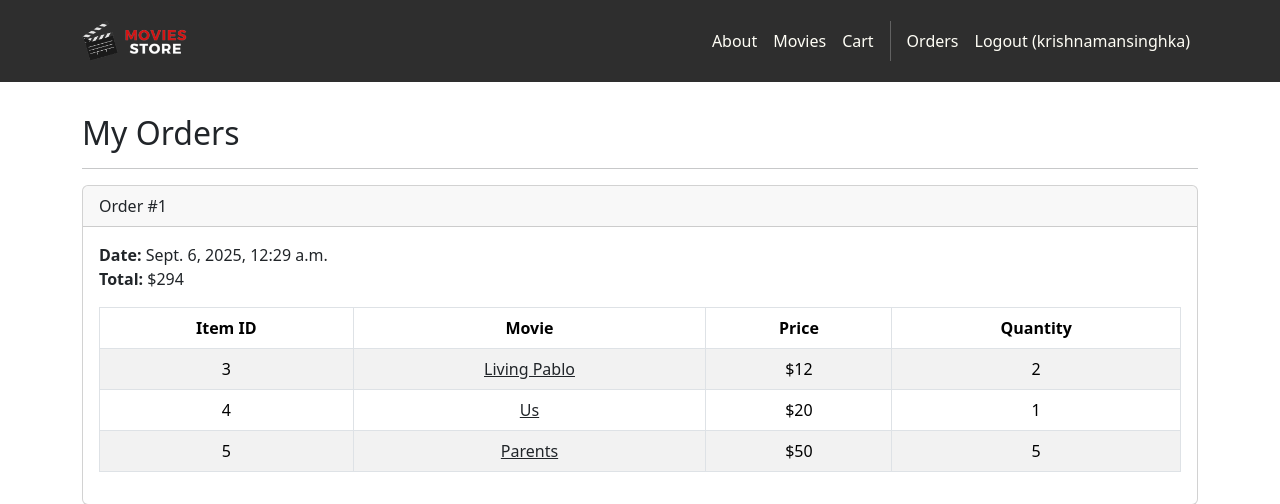
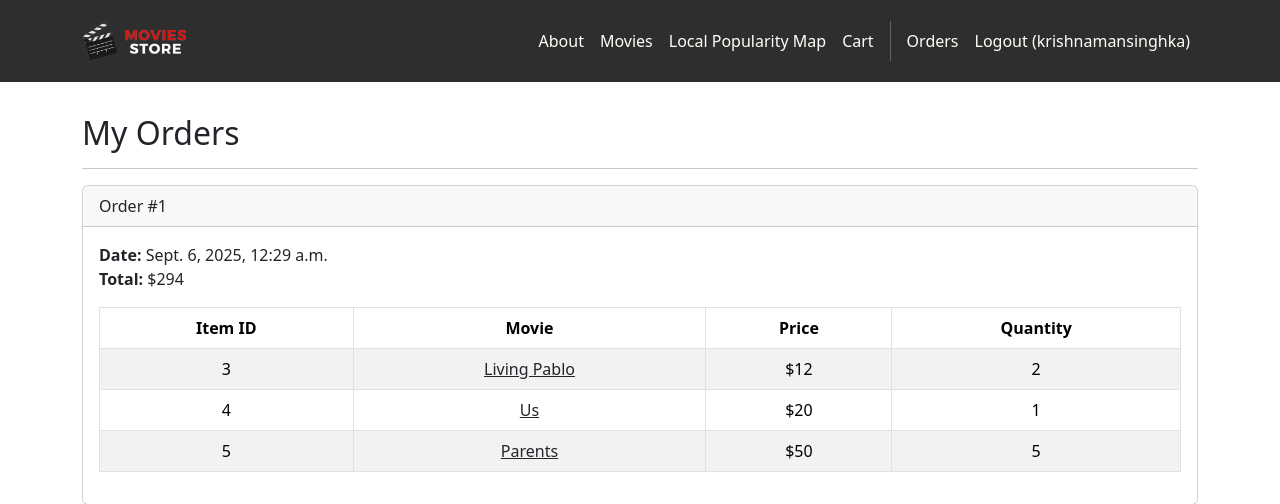
Before and after one commit to KrishnaMansinghka/moviesstore, a Django app: page /accounts/orders/ in a window 1280 px wide. Shown: the top 504 px of the page. Run offline with Django 5.2, Linux system fonts and the light colour scheme; a user stored in the database is signed in; data comes from the database, SQL or seed files in the repository; some libraries are stand-ins or nearby versions; some web fonts are replaced.

Commit message:
Extend base.html to include popularity map in navigation bar
[My computer is having issues with Django so I am manually uploading my changes]

```diff
--- a/moviesstore/templates/base.html
+++ b/moviesstore/templates/base.html
@@ -43,6 +43,8 @@
                href="{% url 'home.about' %}">About</a>
             <a class="nav-link"
                href="{% url 'movies.index' %}">Movies</a>
+            <a class="nav-link"
+               href="{% url 'home.local_popularity_map' %}">Local Popularity Map</a>
             <a class="nav-link"
               href="{% url 'cart.index' %}">Cart</a>
 
```
